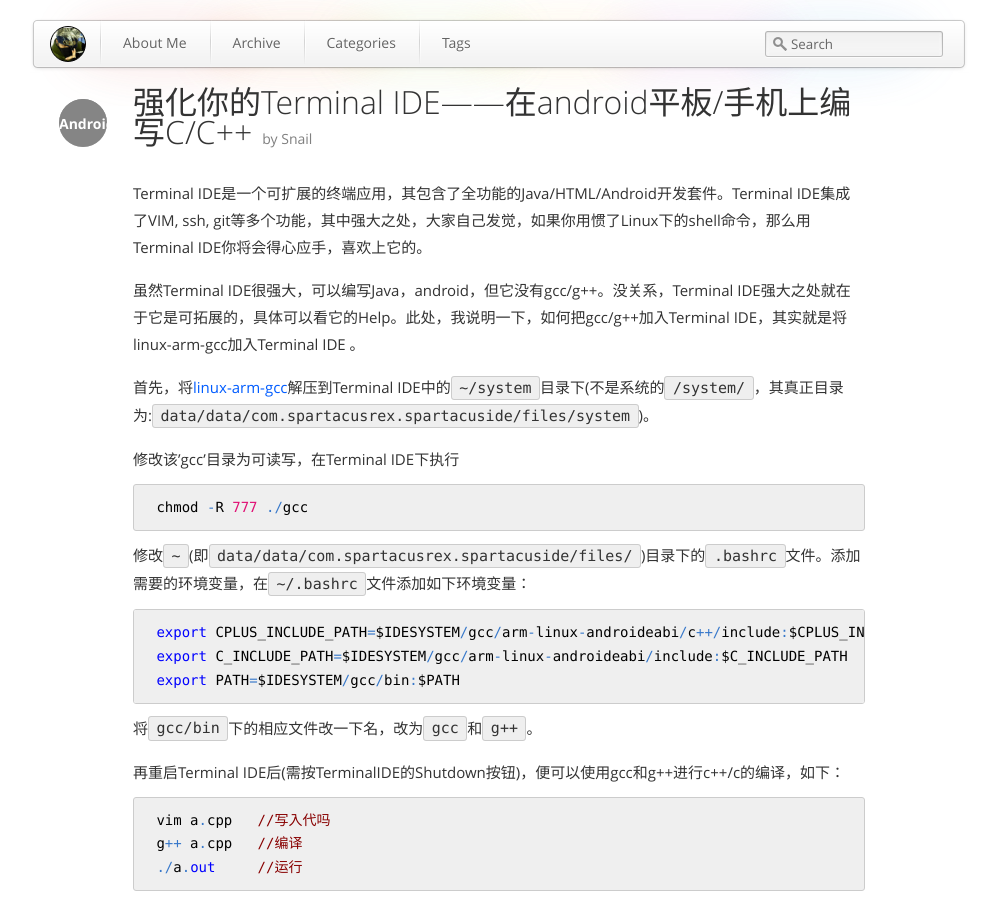
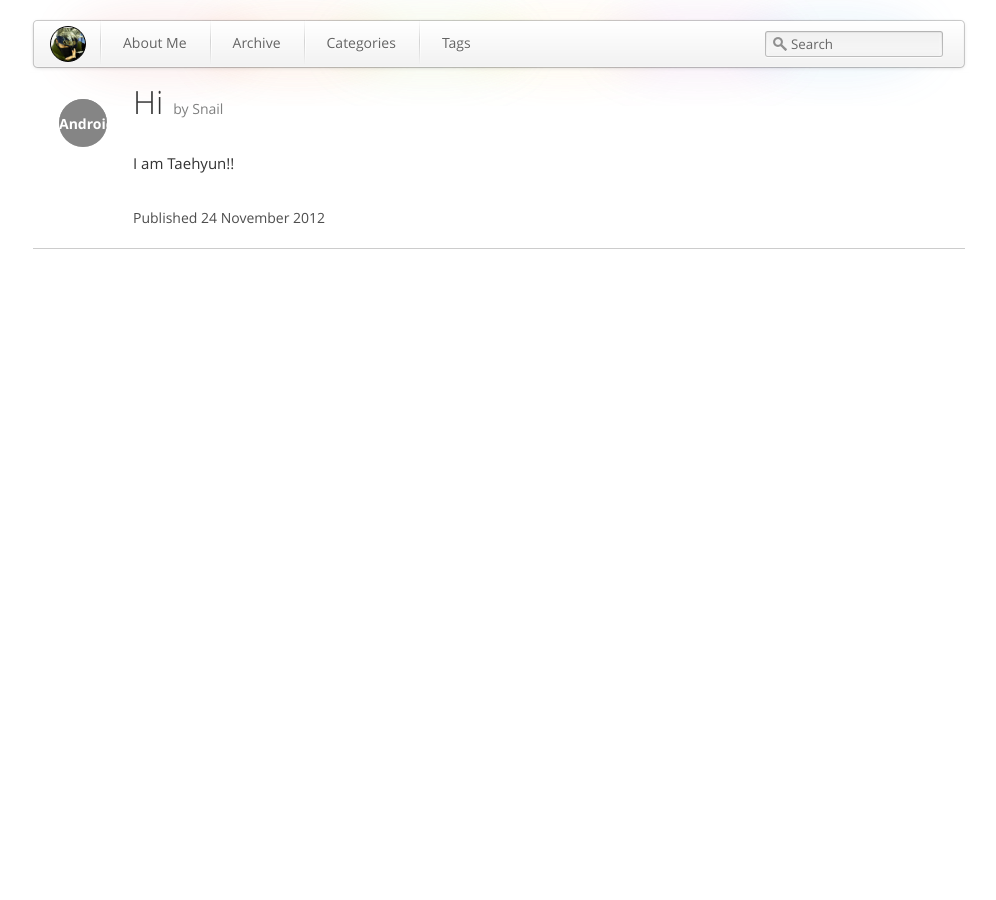
Before and after one commit to drone8449/drone8449.github.io, a Jekyll site: the page built from _posts/2012-11-24-c_on_android.md, in a window 1280 px wide and 900 px high. Shown: the whole window, without its empty margins (141-1137 px from the left). Built offline with Jekyll 4.4.1, drawn with Linux system fonts in a browser that asks for light colours; comment, search, counter and statistics services are not loaded; some of the changed text lies outside the part shown.

Commit message:
Update 2012-11-24-c_on_android.md

```diff
--- a/_posts/2012-11-24-c_on_android.md
+++ b/_posts/2012-11-24-c_on_android.md
@@ -1,44 +1,7 @@
 ---
 layout: post
 category: android
-title: 强化你的Terminal IDE——在android平板/手机上编写C/C++
+title: Hi
 tagline: by Snail
-tags: [android, c++, c]
 ---
-Terminal IDE是一个可扩展的终端应用，其包含了全功能的Java/HTML/Android开发套件。Terminal IDE集成了VIM, ssh, git等多个功能，其中强大之处，大家自己发觉，如果你用惯了Linux下的shell命令，那么用Terminal IDE你将会得心应手，喜欢上它的。
-
-<!--more-->
-
-虽然Terminal IDE很强大，可以编写Java，android，但它没有gcc/g++。没关系，Terminal IDE强大之处就在于它是可拓展的，具体可以看它的Help。此处，我说明一下，如何把gcc/g++加入Terminal IDE，其实就是将linux-arm-gcc加入Terminal IDE 。
-
-首先，将[linux-arm-gcc](http://www.kuaipan.cn/file/id_41572487401570322.htm)解压到Terminal IDE中的`~/system`目录下(不是系统的`/system/`，其真正目录为:`data/data/com.spartacusrex.spartacuside/files/system`)。
-
-修改该'gcc'目录为可读写，在Terminal IDE下执行
-
-	chmod -R 777 ./gcc
-
-修改`~`(即`data/data/com.spartacusrex.spartacuside/files/`)目录下的`.bashrc`文件。添加需要的环境变量，在`~/.bashrc`文件添加如下环境变量：
-
-	export CPLUS_INCLUDE_PATH=$IDESYSTEM/gcc/arm-linux-androideabi/c++/include:$CPLUS_INCLUDE_PATH
-	export C_INCLUDE_PATH=$IDESYSTEM/gcc/arm-linux-androideabi/include:$C_INCLUDE_PATH
-	export PATH=$IDESYSTEM/gcc/bin:$PATH
-
-将`gcc/bin`下的相应文件改一下名，改为`gcc`和`g++`。
-
-再重启Terminal IDE后(需按TerminalIDE的Shutdown按钮)，便可以使用gcc和g++进行c++/c的编译，如下：
-
-	vim a.cpp   //写入代吗
-	g++ a.cpp   //编译
-	./a.out     //运行
-
-此时，再用otg接个键盘或者用蓝牙键盘的话，那么整个apad就相当于你的电脑，得心应手。
-
-如果你熟悉Linux和vim，以上方法是不错的选择，如果不熟悉的话，可以用C4droid。这里在贴出几个工具：（下载地址可以自己搜，我只贴出GooglePlay上的地址。）
-
-　　[AIDE](https://play.google.com/store/apps/details?id=com.aide.ui&hl=en)：可以在android平板/手机上编写android应用，编译后可直接安装。
-
-　　[C4droid](https://play.google.com/store/apps/details?id=com.n0n3m4.droidc&hl=en)：可以在android平板/手机上编写并编译c/c++，不过不够强大。但比较容易安装。
-
-　　ADDI：可以在android平板/手机上执行少量的matlab指令。
-
-以上适合apad+键盘，如果没有键盘的话，我觉得还是别折腾了，没有这个必要吧。写一写小程序还是可以的，大的项目就不行了，编译会很慢的。
+I am Taehyun!!
```
